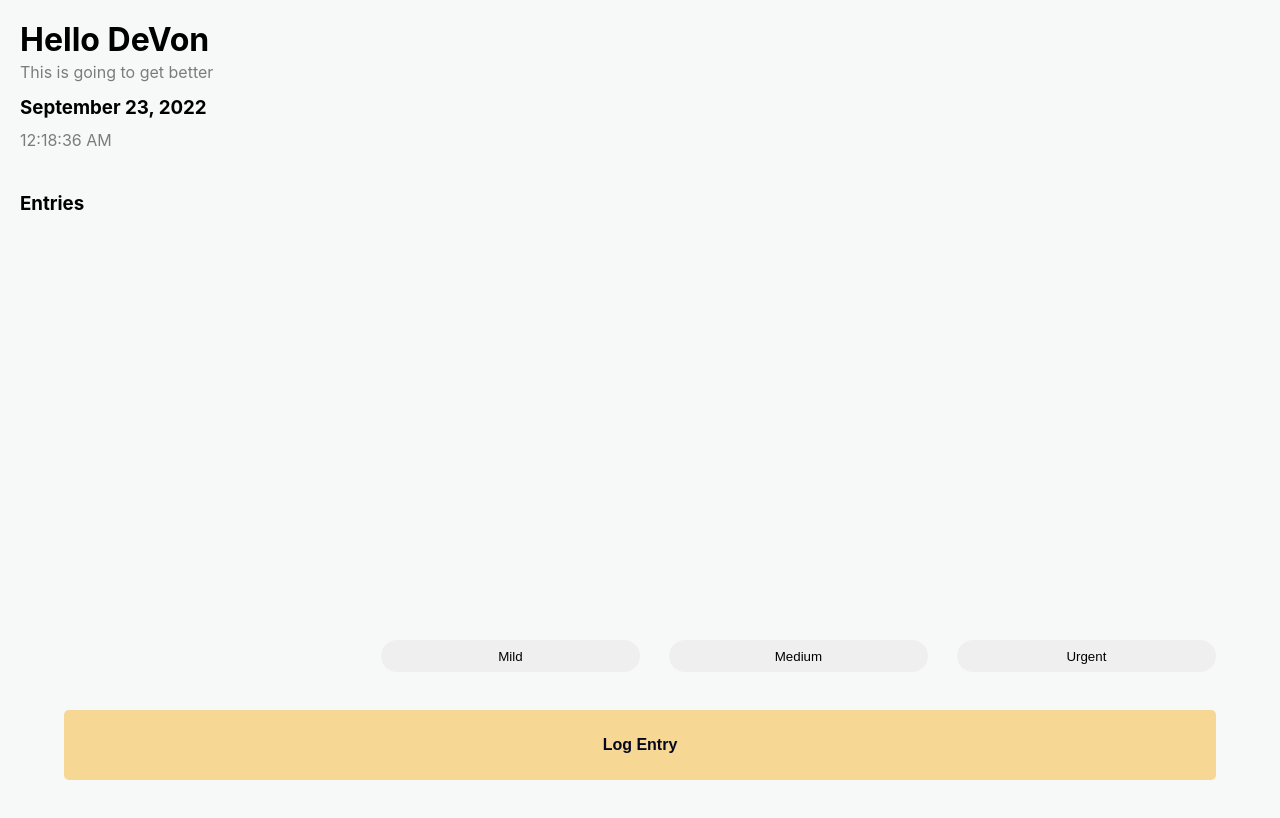
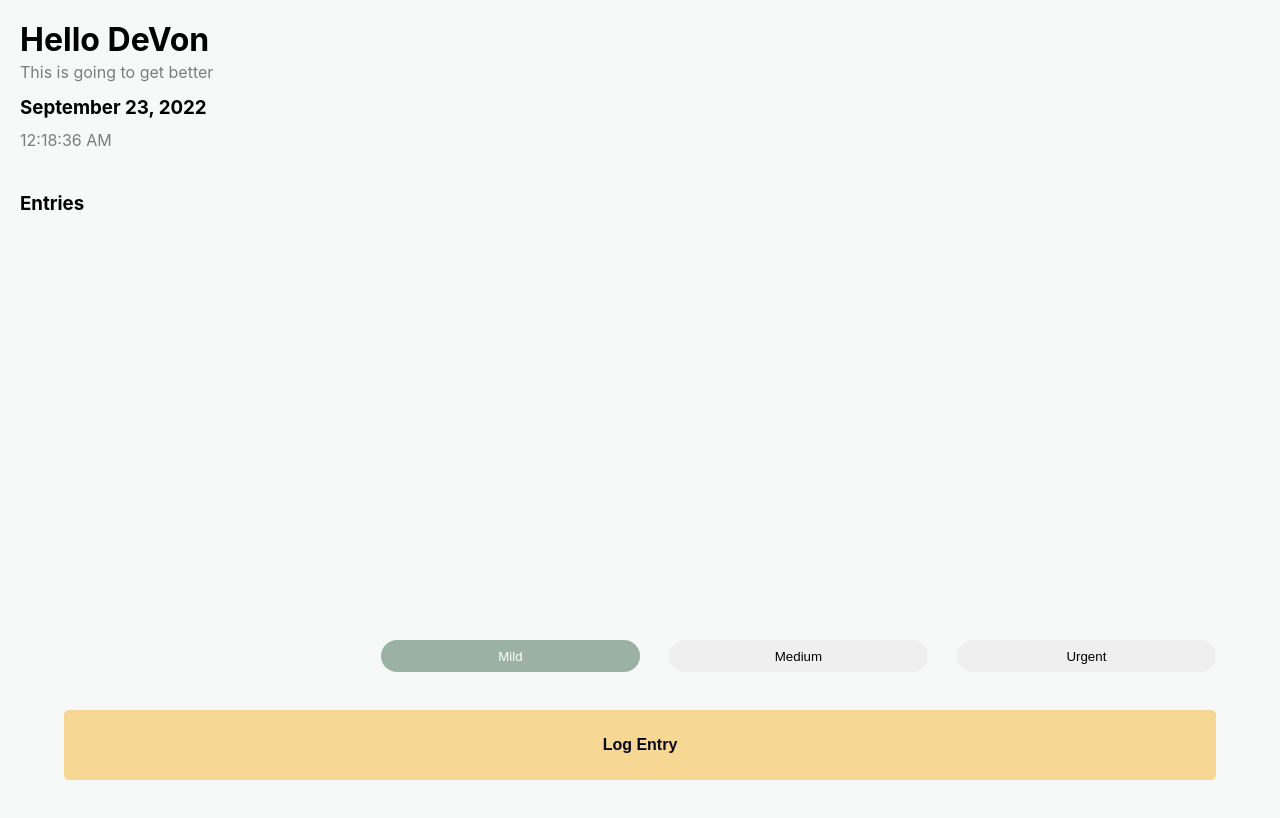
Before and after one commit to devonrandall-design/health-app, a React (Create React App) app: page / in a window 1280 px wide. Built offline with nearby package versions, Linux system fonts and the light colour scheme.

Commit message:
2 files modified

```diff
--- a/src/footer.js
+++ b/src/footer.js
@@ -1,4 +1,4 @@
-import React from 'react'
+import React, {useState} from 'react'
 
 export default function Footer({urgency, setUrgency, entries, addEntry}) {
 
@@ -8,14 +8,23 @@ function logEntry () {
   const addDate = new Date().getHours() + ':' + new Date().getMinutes()
 
 addEntry([...entries, [addDate, urgency]])
+}
+
+function handleClick() {
+
+  setUrgency(levels)
+
 
 
 }
 
+// State == Levels?
+
+
 return (<><div className="footer">
   <div className="button-container">
   <div></div>
-  {urgencyLevels.map(levels => { return <div><button onClick={() => setUrgency(levels)} className="button-sm">{levels}</button></div>})}
+  {urgencyLevels.map(levels => { return <div><button onClick={() => setUrgency(levels)} className={`button-sm ${urgency === levels ? levels + '-selected' : ''}`}>{levels}</button></div>})}
 
   </div>
 
--- a/src/style.css
+++ b/src/style.css
@@ -188,3 +188,18 @@ margin: 0px;
 .Urgent {
   background-color: #C06954;
 }
+
+.Mild-selected {
+ background-color:#9AB1A4;
+  color: #FFFFFF;
+}
+
+.Medium-selected {
+  background-color:#f6d793;
+   color: ;
+ }
+
+ .Urgent-selected {
+  background-color:#C06954;
+   color: #FFFFFF;
+ }
```
